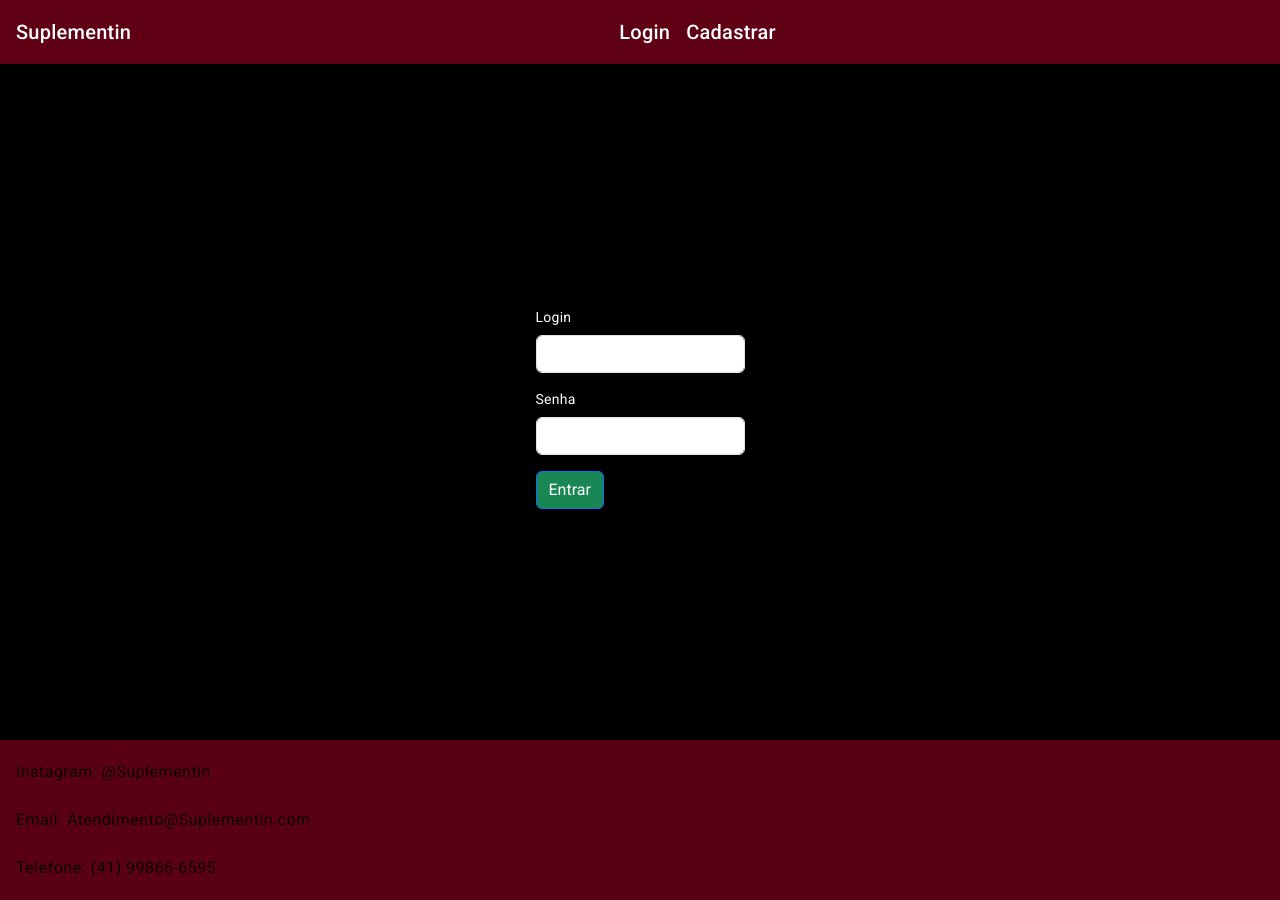
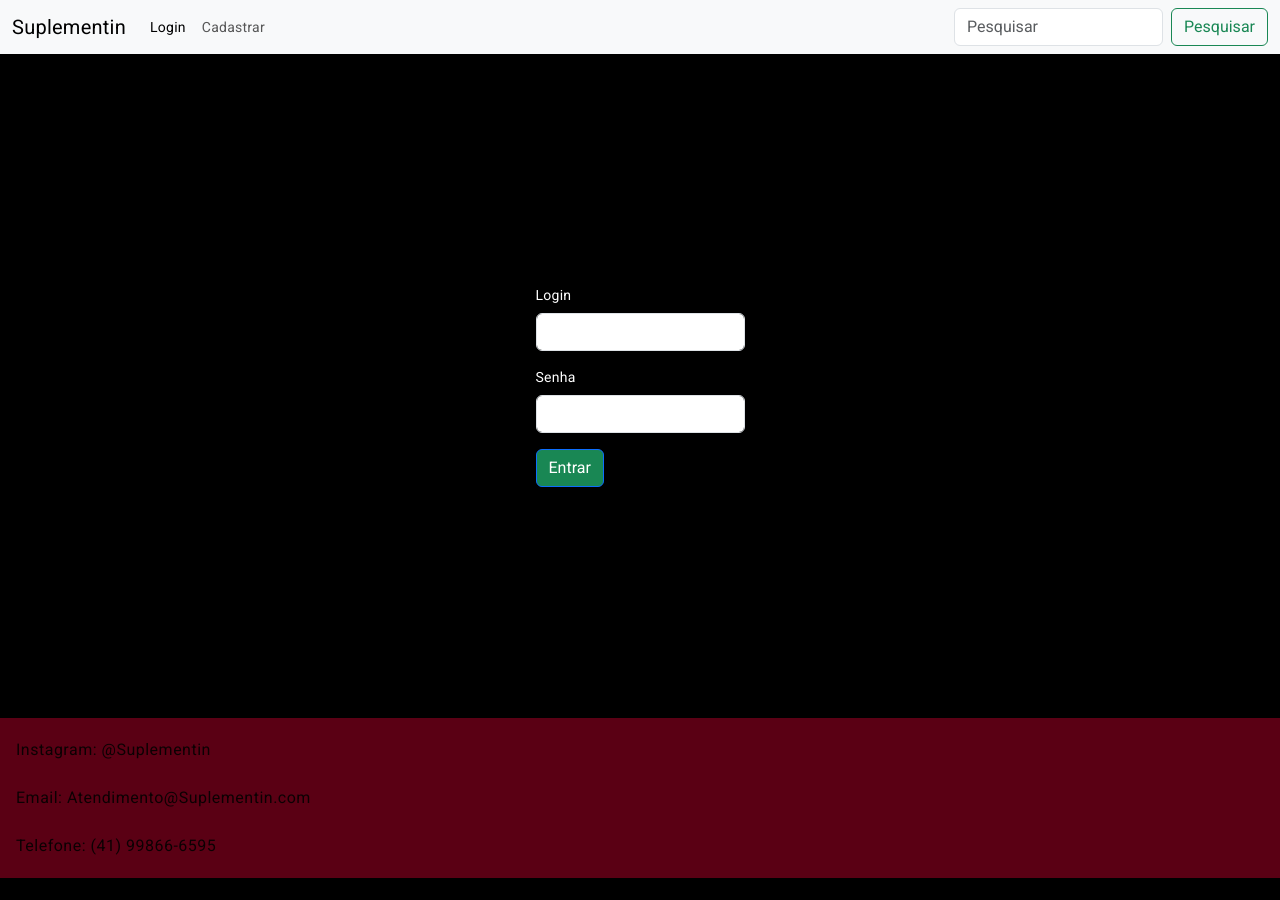
Before and after one commit to jvg21/SiteLojaSuplementos, an Angular app: page /login in a window 1280 px wide. After the commit the page ends 878 px from the top, so only its background shows below. Built offline with nearby package versions, Linux system fonts and the light colour scheme.

Commit message:
Navbar update
Giovanni Uchoa

```diff
--- a/src/app/components/Layout/Menu/menu.component.html
+++ b/src/app/components/Layout/Menu/menu.component.html
@@ -1,12 +1,23 @@
-<p>
-  <mat-toolbar>
-    <a class="logo" href="/">Suplementin</a>
-    <nav class="Menu-opcoes">
+<nav class="navbar navbar-expand-lg bg-body-tertiary">
+  <div class="container-fluid">
+    <a class="navbar-brand" href="#">Suplementin</a>
+    <button class="navbar-toggler" type="button" data-bs-toggle="collapse" data-bs-target="#navbarSupportedContent" aria-controls="navbarSupportedContent" aria-expanded="false" aria-label="Toggle navigation">
+      <span class="navbar-toggler-icon"></span>
+    </button>
+    <div class="collapse navbar-collapse" id="navbarSupportedContent">
+      <ul class="navbar-nav me-auto mb-2 mb-lg-0">
+        <li class="nav-item">
+          <a class="nav-link active" aria-current="page" href="/login">Login</a>
+        </li>
+        <li class="nav-item">
+          <a class="nav-link" href="#">Cadastrar</a>
+        </li>
 
-      <a class="Opcoes" href="/login">Login</a>
-      <a class="Opcoes" href="#">Cadastrar</a>
-
-
-    </nav>
-  </mat-toolbar>
-</p>
+      </ul>
+      <form class="d-flex" role="search">
+        <input class="form-control me-2" type="search" placeholder="Pesquisar" aria-label="Search">
+        <button class="btn btn-outline-success" type="submit">Pesquisar</button>
+      </form>
+    </div>
+  </div>
+</nav>
```
